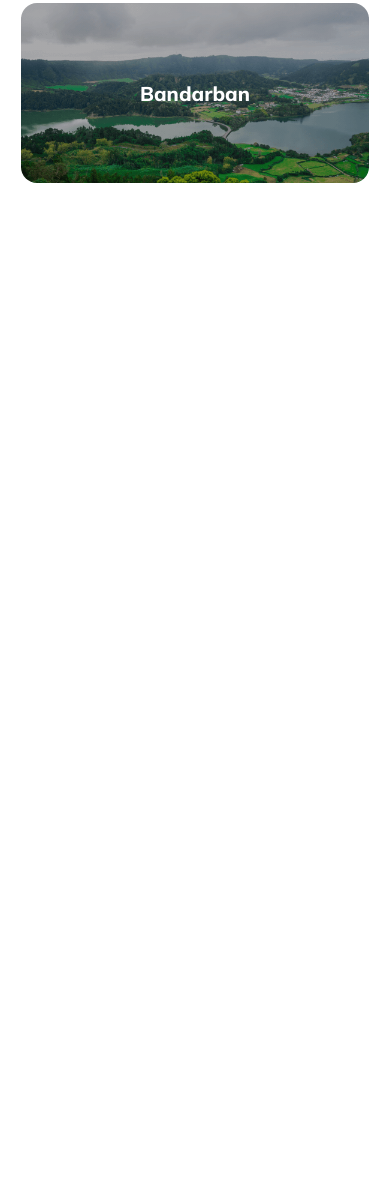
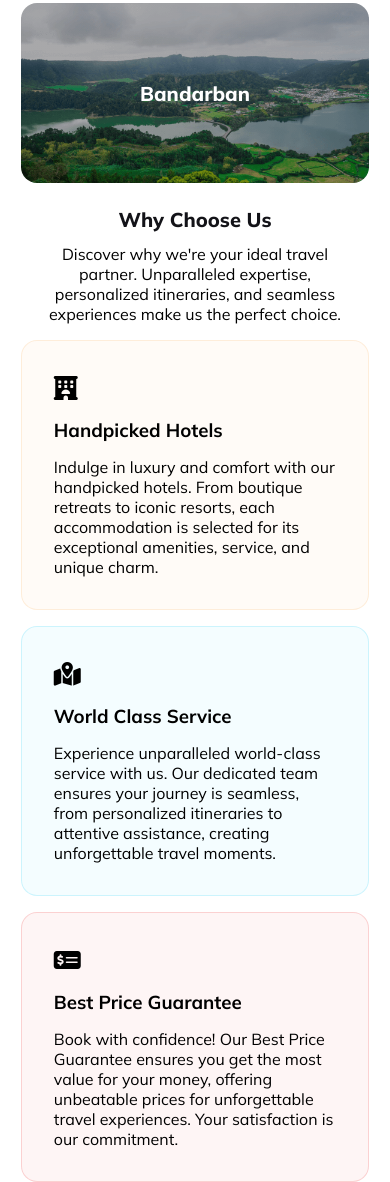
Before and after one commit to AhmedNoorim/Assignment-Project-2, a plain HTML site: page index.html in a window 390 px wide. Shown: the part 2778-3960 px from the top of the page. Before the commit the page ends 2961 px from the top, so only its background shows below. Drawn offline with Linux system fonts and the light colour scheme.

Commit message:
responsive main section 3 completed

```diff
--- a/index.html
+++ b/index.html
@@ -7,6 +7,7 @@
     <title>Assignment 2 by Ahmed Noorim</title>
     <link rel="shortcut icon" href="images/noorim.jpg" type="image/x-icon">
     <link rel="stylesheet" href="styles/happyTravel.css">
+    <script src="https://kit.fontawesome.com/3a5f781811.js" crossorigin="anonymous"></script>
 </head>
 
 <body>
@@ -87,6 +88,38 @@
                 <div class="right-3 bg-img">Bandarban</div>
             </div>
         </section>
+        <section class="section-3">
+            <h1>Why Choose Us</h1>
+            <p>
+                Discover why we're your ideal travel partner. Unparalleled expertise, personalized itineraries, and
+                seamless experiences make us the perfect choice.
+            </p>
+            <div class="container-top">
+                <div class="left cards">
+                    <h2><i class="fa-solid fa-hotel"></i></h2>
+                    <h3>Handpicked Hotels</h3>
+                    <p>Indulge in luxury and comfort with our handpicked hotels. From boutique retreats to iconic
+                        resorts, each accommodation is selected for its exceptional amenities, service, and unique
+                        charm.</p>
+                </div>
+                <div class="right cards">
+                    <h2><i class="fa-solid fa-map-location-dot"></i></h2>
+                    <h3>World Class Service</h3>
+                    <p>Experience unparalleled world-class service with us. Our dedicated team ensures your journey is
+                        seamless, from personalized itineraries to attentive assistance, creating unforgettable travel
+                        moments.</p>
+                </div>
+            </div>
+            <div class="container-bottom ">
+                <div class="lonely cards">
+                    <h2><i class="fa-solid fa-money-check-dollar"></i></h2>
+                    <h3>Best Price Guarantee</h3>
+                    <p>Book with confidence! Our Best Price Guarantee ensures you get the most value for your money,
+                        offering unbeatable prices for unforgettable travel experiences. Your satisfaction is our
+                        commitment.</p>
+                </div>
+            </div>
+        </section>
 
     </main>
     <!-- main ends -->
--- a/styles/happyTravel.css
+++ b/styles/happyTravel.css
@@ -244,6 +244,66 @@ main>.section-2>.container>.right-3 {
     background-image: linear-gradient(0deg, rgba(19, 19, 24, 0.20) 0%, rgba(19, 19, 24, 0.20) 100%), url("../images/Rectangle\ 10.png");
 }
 
+/* main - section 3 styles */
+main>.section-3 {
+    margin-top: 100px;
+    text-align: center;
+}
+
+main>.section-3>h1 {
+    color: #131318;
+    font-size: 2.5rem;
+    font-style: normal;
+    font-weight: 800;
+    line-height: normal;
+}
+
+main>.section-3>p {
+    margin: 0 auto;
+    margin-top: 24px;
+    width: 75%;
+    margin-bottom: 50px;
+}
+
+main>.section-3>.container-top {
+    display: flex;
+    justify-content: space-between;
+    gap: 24px;
+}
+
+main>.section-3>.container-top>.left {
+    border-radius: 16px;
+    border: 1px solid rgba(251, 181, 99, 0.20);
+    background: rgba(251, 181, 99, 0.05);
+}
+
+main>.section-3>.container-top>.right {
+    border-radius: 16px;
+    border: 1px solid rgba(41, 206, 246, 0.20);
+    background: rgba(41, 206, 246, 0.05);
+}
+
+main>.section-3>.container-bottom {
+    margin-top: 24px;
+    display: flex;
+    justify-content: center;
+}
+
+main>.section-3>.container-bottom>.lonely {
+    width: 50%;
+    border-radius: 16px;
+    border: 1px solid rgba(233, 68, 68, 0.20);
+    background: rgba(233, 68, 68, 0.05);
+}
+
+.cards {
+    text-align: start;
+    padding: 32px;
+    display: flex;
+    flex-direction: column;
+    gap: 15px;
+}
+
 /* media query */
 /* mobile: 600px */
 @media screen and (max-width:600px) {
@@ -383,4 +443,32 @@ main>.section-2>.container>.right-3 {
         width: 100%;
         height: 180px;
     }
+
+    /* main - section 3 styles */
+    main>.section-3 {
+        margin-top: 24px;
+    }
+
+    main>.section-3>h1 {
+        font-size: 1.25rem;
+    }
+
+    main>.section-3>p {
+        margin-top: 12px;
+        width: 85%;
+        margin-bottom: 16px;
+    }
+
+    main>.section-3>.container-top {
+        flex-direction: column;
+        gap: 16px;
+    }
+
+    main>.section-3>.container-bottom {
+        margin-top: 16px;
+    }
+
+    main>.section-3>.container-bottom>.lonely {
+        width: 100%;
+    }
 }
```
